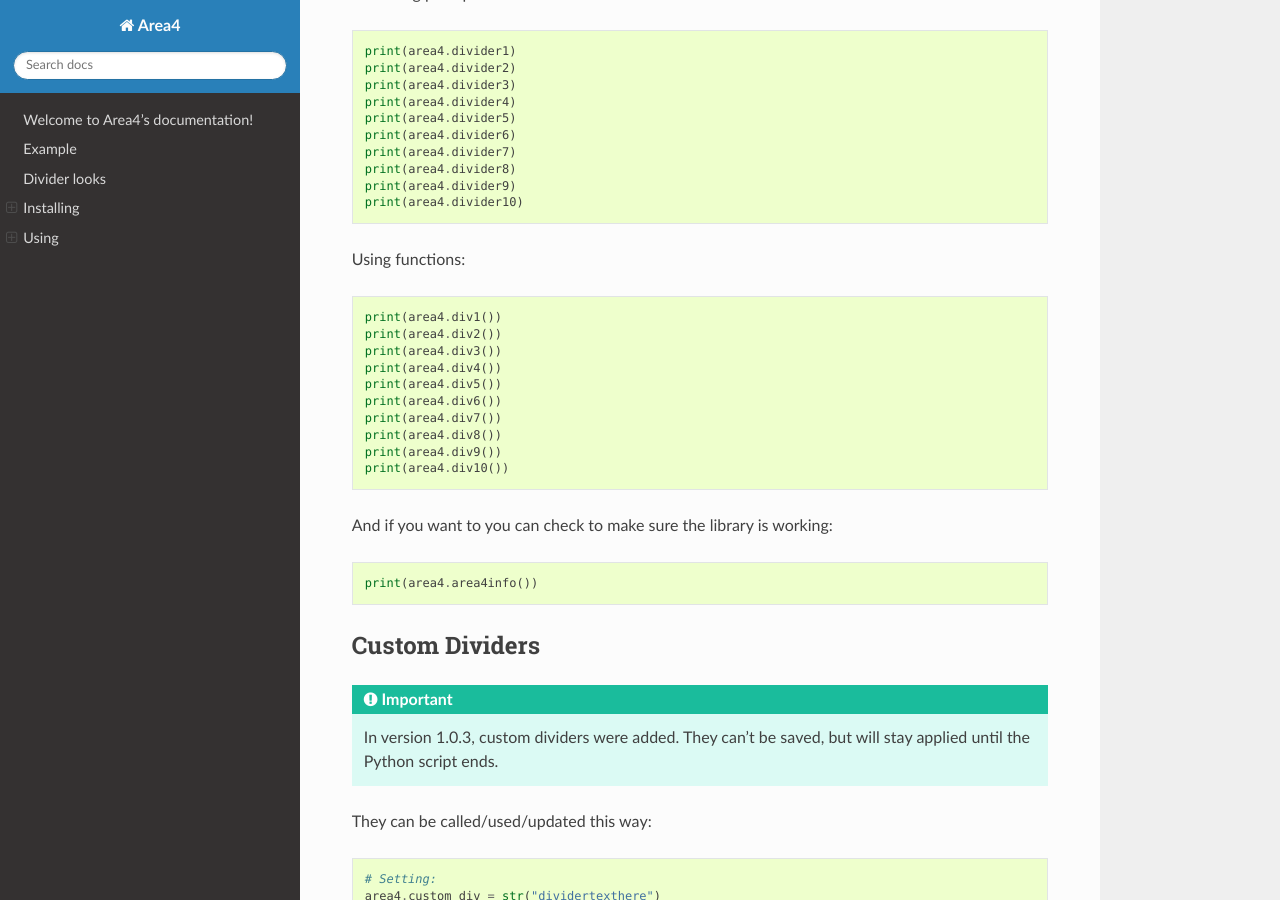
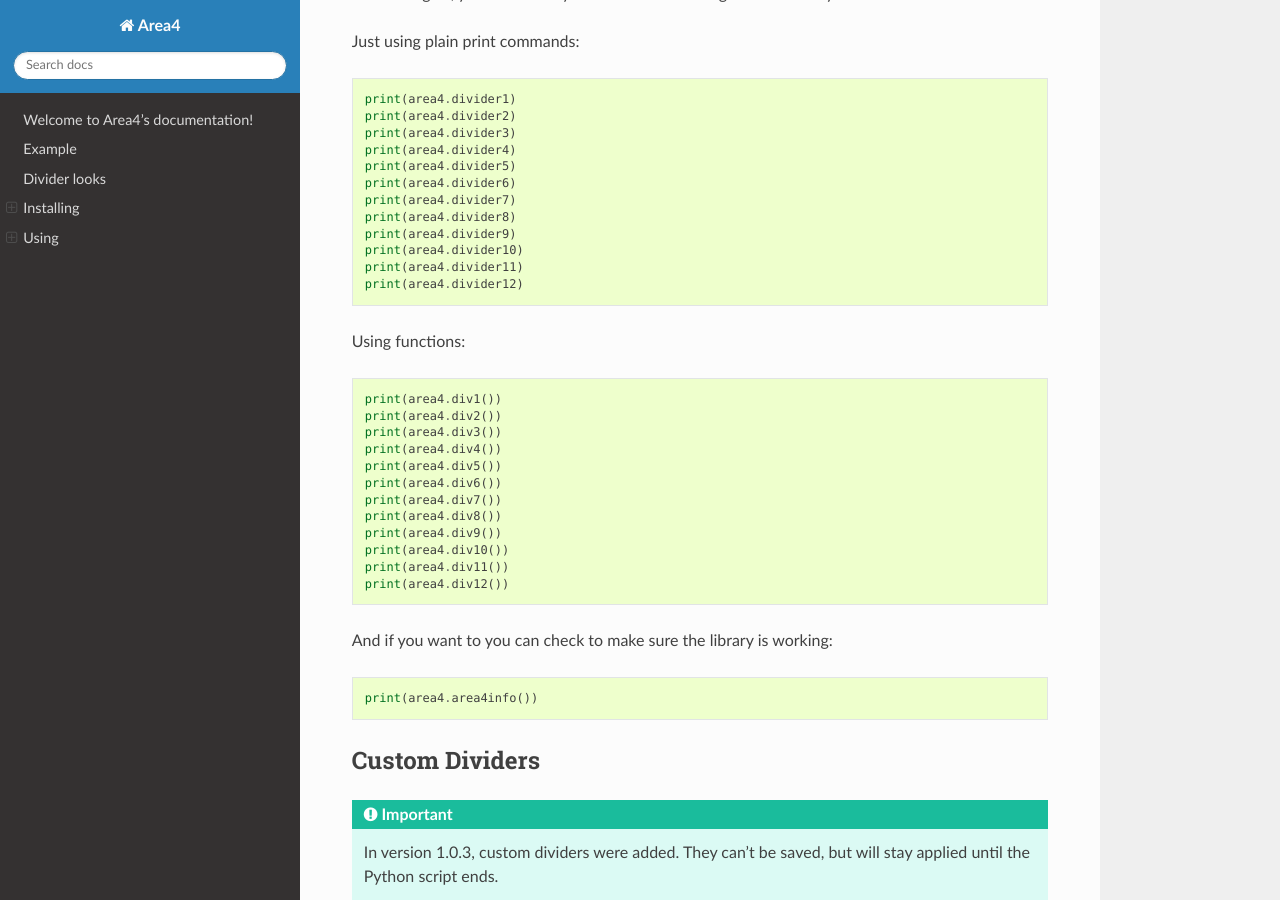
Before and after one commit to area4lib/area4, a Sphinx documentation site: the page built from docs/index.rst, in a window 1280 px wide and 900 px high, scrolled down 1935 px. Built offline with Sphinx 7.4.7 and the Read the Docs theme 2.0.0, drawn with Linux system fonts in a browser that asks for light colours; some of the changed text lies outside the part shown.

Commit message:
New docs

```diff
--- a/docs/index.rst
+++ b/docs/index.rst
@@ -116,6 +118,8 @@ Just using plain print commands:
     print(area4.divider8)
     print(area4.divider9)
     print(area4.divider10)
+    print(area4.divider11)
+    print(area4.divider12)
 
 Using functions:
 
@@ -131,6 +135,8 @@ Using functions:
     print(area4.div8())
     print(area4.div9())
     print(area4.div10())
+    print(area4.div11())
+    print(area4.div12())
 
 And if you want to you can check to make sure the library is working:
 
```
Also changed, not shown: other parts of docs/index.rst (+2 -0 lines).
